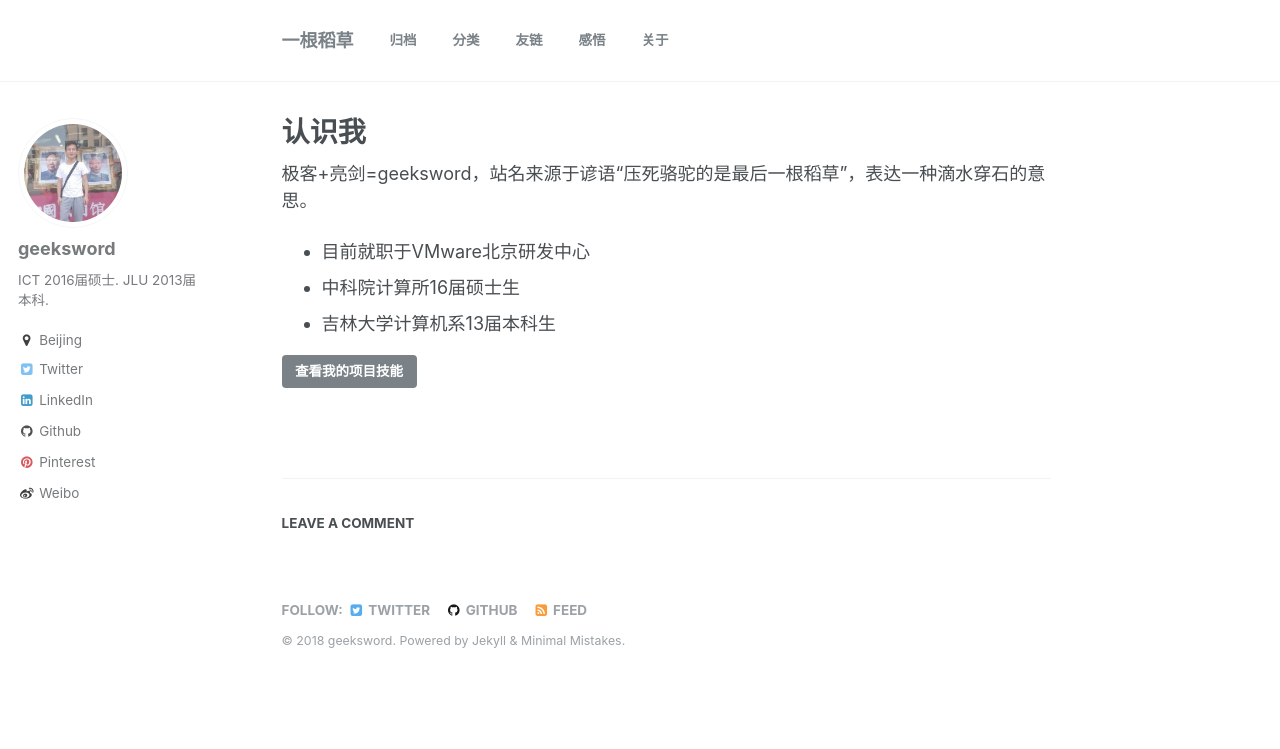
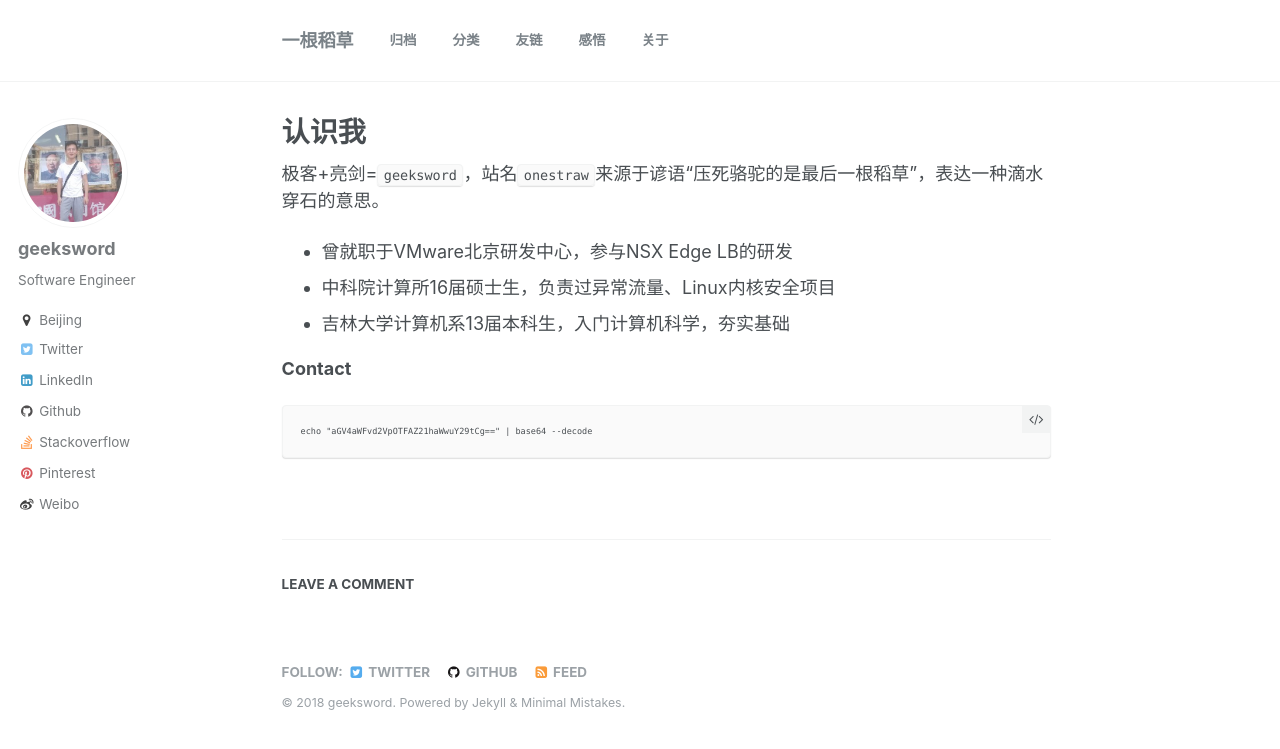
Before and after one commit to onestraw/onestraw.github.io, a Jekyll site: the page built from _pages/about.md, in a window 1280 px wide. Shown: the top 749 px of the page. Built offline with Jekyll 4.4.1, drawn with Linux system fonts in a browser that asks for light colours; comment, search, counter and statistics services are not loaded.

Commit message:
update about-me

```diff
--- a/_config.yml
+++ b/_config.yml
@@ -63,7 +63,7 @@ google_ad_slot           :
 author:
   name             : "geeksword"
   avatar           : "bio-photo.jpg"
-  bio              : "ICT 2016届硕士. JLU 2013届本科."
+  bio              : "Software Engineer"
   location         : "Beijing"
   email            :
   uri              :
@@ -81,7 +81,7 @@ author:
   linkedin         : "0xhexw"
   pinterest        : "geeksword"
   soundcloud       :
-  stackoverflow    : # http://stackoverflow.com/users/123456/username
+  stackoverflow    : "3422711/larry-he"
   steam            :
   tumblr           :
   twitter          : "BillHeCn"
--- a/_pages/about.md
+++ b/_pages/about.md
@@ -6,12 +6,14 @@ tags: [一根稻草, onestraw, geeksword,]
 comments: true
 permalink: /about/
 ---
-极客+亮剑=geeksword，站名来源于谚语“压死骆驼的是最后一根稻草”，表达一种滴水穿石的意思。
+极客+亮剑=`geeksword`，站名`onestraw`来源于谚语“压死骆驼的是最后一根稻草”，表达一种滴水穿石的意思。
 
 
-* 目前就职于VMware北京研发中心
-* 中科院计算所16届硕士生
-* 吉林大学计算机系13届本科生
+* 曾就职于VMware北京研发中心，参与NSX Edge LB的研发
+* 中科院计算所16届硕士生，负责过异常流量、Linux内核安全项目
+* 吉林大学计算机系13届本科生，入门计算机科学，夯实基础
 
 
-<a markdown="0" href="{{ site.url }}/fullpage/" class="btn">查看我的项目技能</a>
+**Contact**
+
+    echo "aGV4aWFvd2VpOTFAZ21haWwuY29tCg==" | base64 --decode
```
